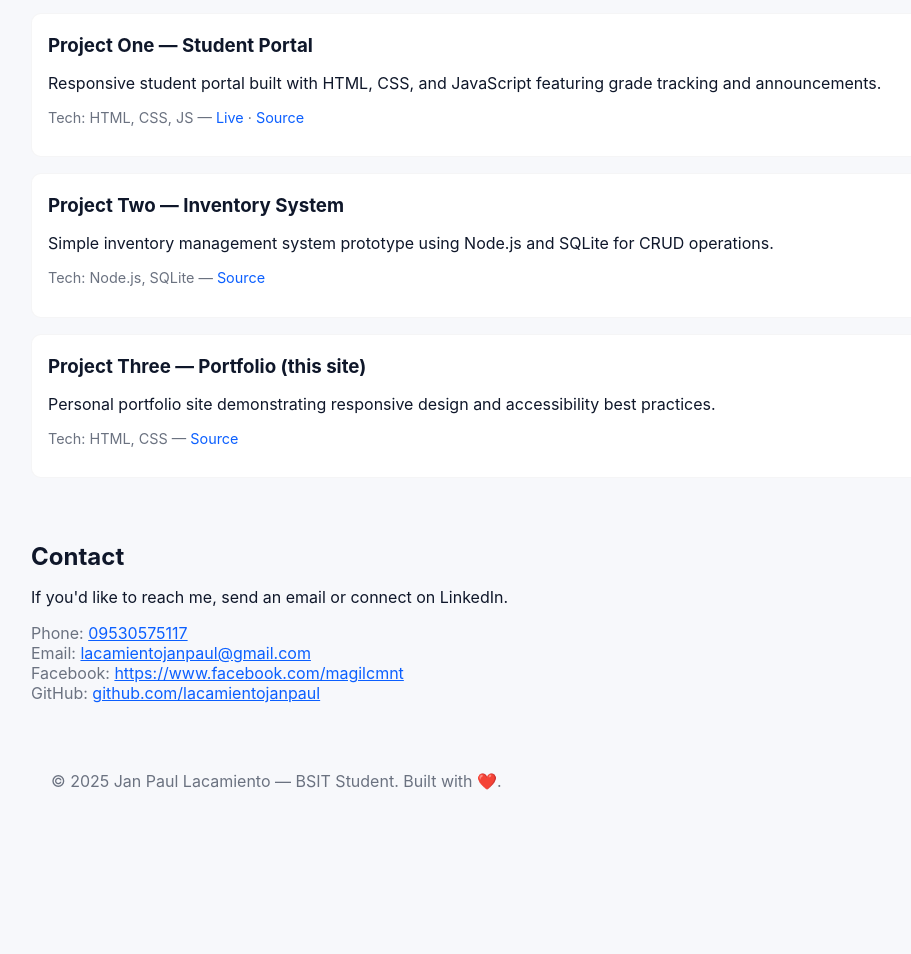
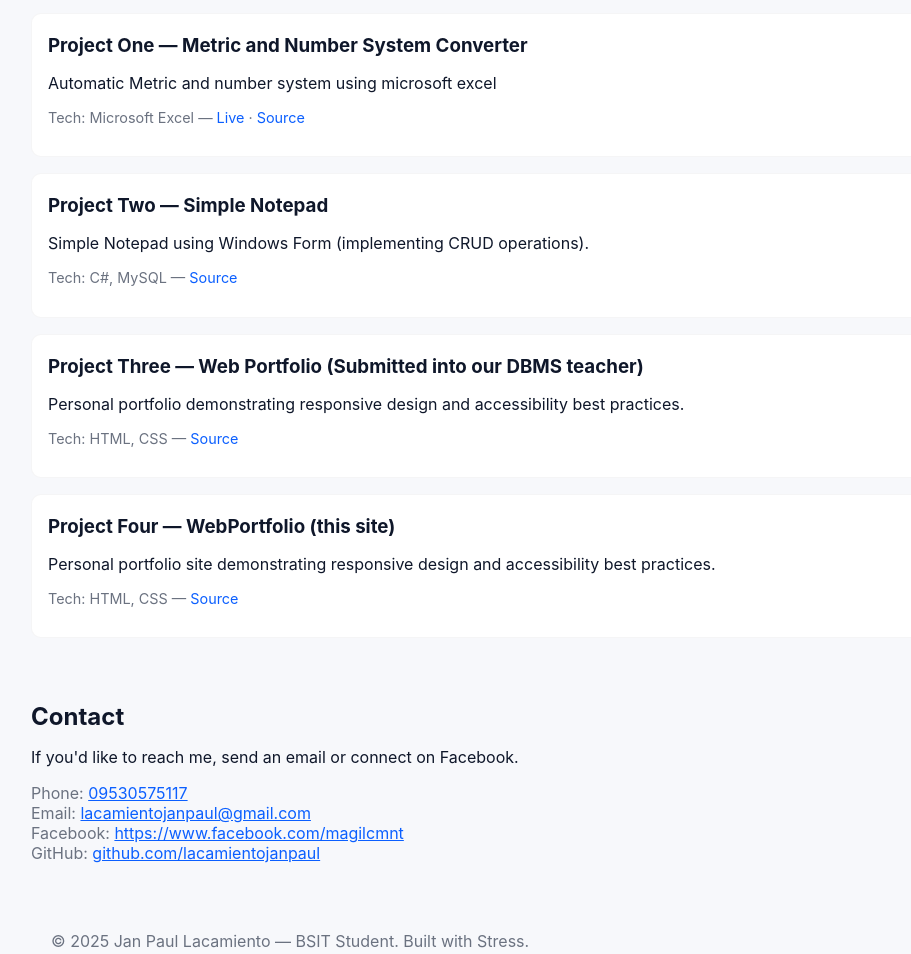
Before and after one commit to Lacamiento-janpaul/web-profile, a plain HTML site: page index.html in a window 1280 px wide. Shown: the part 915-1869 px from the top of the page, without its empty margins (59-970 px from the left). Before the commit the page ends 1742 px from the top, so only its background shows below. Drawn offline with Linux system fonts and the light colour scheme.

Commit message:
Update index.html

```diff
--- a/index.html
+++ b/index.html
@@ -66,19 +66,25 @@
 				<h2>Selected Projects</h2>
 				<div class="project-list">
 					<article class="project">
-						<h3>Project One — Student Portal</h3>
-						<p>Responsive student portal built with HTML, CSS, and JavaScript featuring grade tracking and announcements.</p>
-						<p class="project-meta">Tech: HTML, CSS, JS — <a href="#">Live</a> · <a href="#">Source</a></p>
+						<h3>Project One — Metric and Number System Converter</h3>
+						<p>Automatic Metric and number system using microsoft excel</p>
+						<p class="project-meta">Tech: Microsoft Excel — <a href="https://docs.google.com/spreadsheets/d/1-Jha_ZERpQQa90EanvuVjBf_r5HYt5Dq/edit?gid=1382978393#gid=1382978393">Live</a> · <a href="https://docs.google.com/spreadsheets/d/1-Jha_ZERpQQa90EanvuVjBf_r5HYt5Dq/edit?gid=1382978393#gid=1382978393">Source</a></p>
 					</article>
 
 					<article class="project">
-						<h3>Project Two — Inventory System</h3>
-						<p>Simple inventory management system prototype using Node.js and SQLite for CRUD operations.</p>
-						<p class="project-meta">Tech: Node.js, SQLite — <a href="#">Source</a></p>
+						<h3>Project Two — Simple Notepad</h3>
+						<p>Simple Notepad using Windows Form (implementing CRUD operations).</p>
+						<p class="project-meta">Tech: C#, MySQL — <a href="#">Source</a></p>
 					</article>
 
 					<article class="project">
-						<h3>Project Three — Portfolio (this site)</h3>
+						<h3>Project Three — Web Portfolio (Submitted into our DBMS teacher)</h3>
+						<p>Personal portfolio demonstrating responsive design and accessibility best practices.</p>
+						<p class="project-meta">Tech: HTML, CSS — <a href="#">Source</a></p>
+					</article>
+
+					<article class="project">
+						<h3>Project Four — WebPortfolio (this site)</h3>
 						<p>Personal portfolio site demonstrating responsive design and accessibility best practices.</p>
 						<p class="project-meta">Tech: HTML, CSS — <a href="#">Source</a></p>
 					</article>
@@ -87,7 +93,7 @@
 
 			<section id="contact" class="contact container">
 				<h2>Contact</h2>
-				<p>If you'd like to reach me, send an email or connect on LinkedIn.</p>
+				<p>If you'd like to reach me, send an email or connect on Facebook.</p>
 				<ul class="contact-list">
 					  <li>Phone: <a href="tel:09530575117">09530575117</a></li>
 					  <li>Email: <a href="mailto:you@example.com">lacamientojanpaul@gmail.com</a></li>
@@ -99,7 +105,7 @@
 
 		<footer class="site-footer">
 			<div class="container">
-				<p>&copy; <span id="year"></span> Jan Paul Lacamiento — BSIT Student. Built with ❤️.</p>
+				<p>&copy; <span id="year"></span> Jan Paul Lacamiento — BSIT Student. Built with Stress.</p>
 			</div>
 		</footer>
 
```
